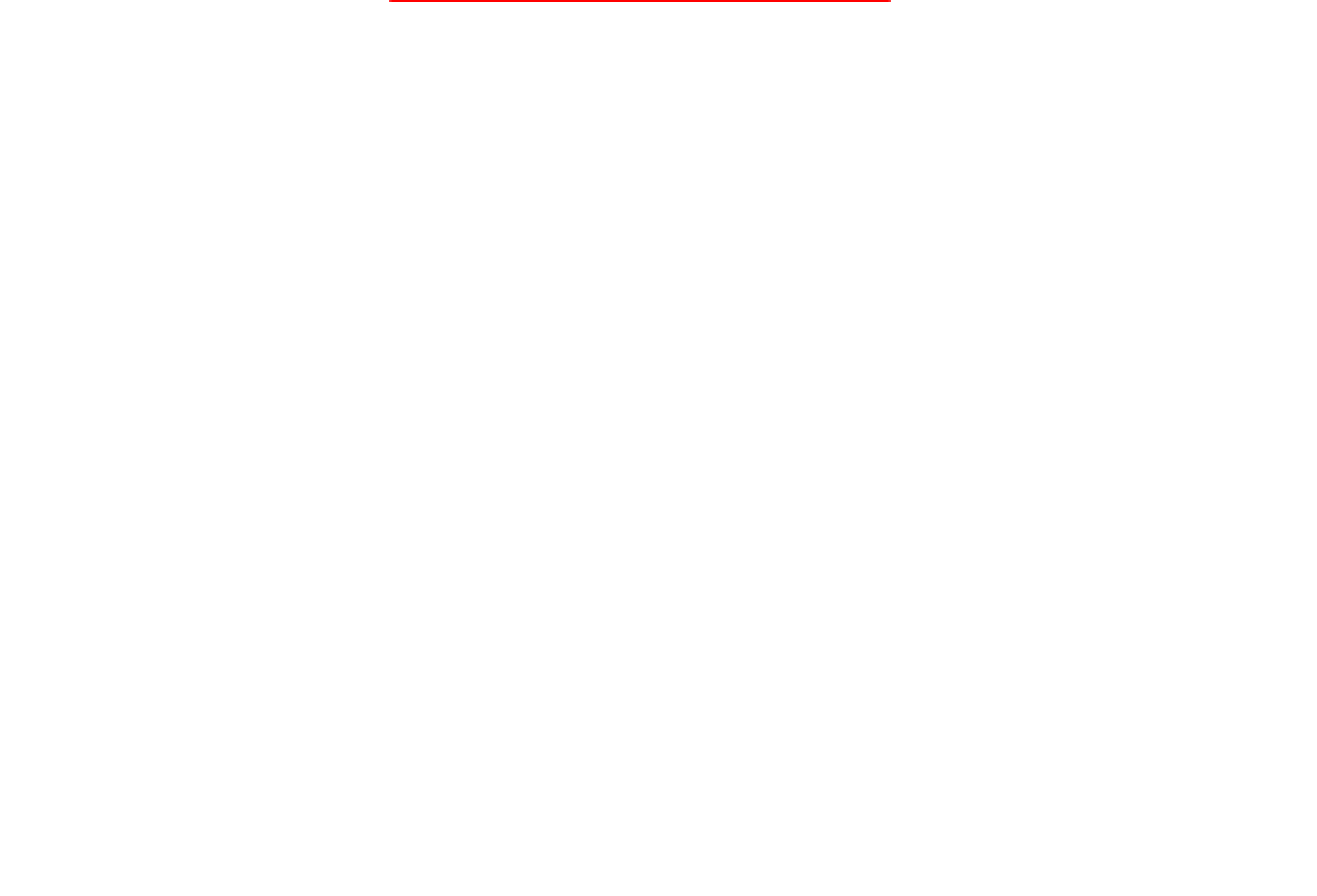
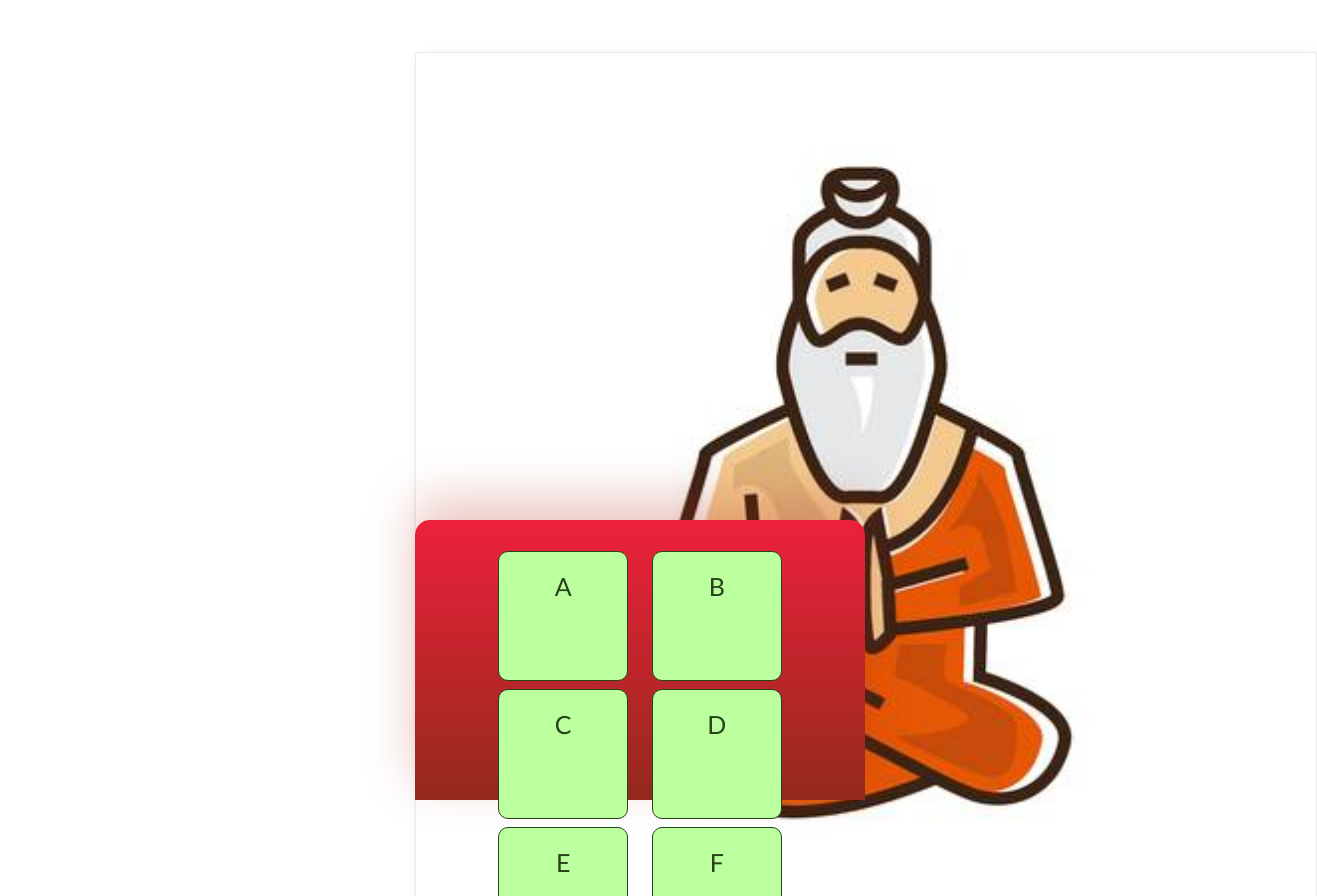
Before and after one commit to silent-lad/VueWordGuessGame, a Vue app: page / in a window 1280 px wide. Shown: the top 896 px of the page, 1317 px wide, since content can reach past the window. Before the commit the page ends 800 px from the top, so only its background shows below. Built offline with nearby package versions, Linux system fonts and the light colour scheme.

Commit message:
App Structure ready

```diff
--- a/src/App.vue
+++ b/src/App.vue
@@ -1,5 +1,24 @@
 <template>
-  <div id="app"></div>
+  <div id="app">
+    <div class="displayPanel">
+      <ImagePanel />
+    </div>
+    <div :class="state" class="playPanel">
+      <div class="words_wrapper">
+        <Word
+          :key="index"
+          v-for="(word, index) in wordArray"
+          :alphabet="word"
+          :state="state"
+        />
+      </div>
+      <div class="bottom_panel">
+        <button class="skip"></button>
+        <button class="btn action"></button>
+        <button class="backspace"></button>
+      </div>
+    </div>
+  </div>
 </template>
 
 <script>
@@ -13,20 +32,63 @@ export default {
     ImagePanel,
     Slots,
     Word
+  },
+  data() {
+    return {
+      wordArray: ["a", "b", "c", "d", "e", "f", "i"],
+      state: "danger"
+    };
   }
 };
 </script>
 
 <style lang="scss">
-@import url("./variables.scss");
+$dangerGradient: linear-gradient(to bottom, #ed213a, #93291e);
+$warningGradient: linear-gradient(to bottom, #f8de48, #ffbc02);
+$successGradient: linear-gradient(to top, #a8e063, #56ab2f);
+$primaryGradient: linear-gradient(to top, #0575e6, #021b79);
+$blackGradient: linear-gradient(to top, #232526, #414345);
+
 body {
   margin: 0;
 }
 #app {
-  max-width: 500px;
-  border: 1px solid red;
+  max-width: 450px;
   margin: 0 auto;
-  height: 100%;
-  border-radius: 10%;
+  height: 100vh;
+  // background: $primaryGradient;
+  .displayPanel {
+    height: 65%;
+  }
+  .playPanel {
+    height: 35%;
+    position: sticky;
+    bottom: 0;
+    width: 100%;
+    margin: 0;
+    border-top-left-radius: 15px;
+    border-top-right-radius: 15px;
+
+    &.success {
+      background: $successGradient;
+      box-shadow: 0px -20px 50px #56ab2f3a;
+    }
+    &.danger {
+      background: $dangerGradient;
+      box-shadow: 0px -20px 50px #b1261745;
+    }
+    &.warning {
+      background: $warningGradient;
+      box-shadow: 0px -20px 50px #fdc83034;
+    }
+    .words_wrapper {
+      display: flex;
+      flex-direction: row;
+      justify-content: center;
+      flex-wrap: wrap;
+      padding: 6% 6% 0 6%;
+    }
+  }
+  // border-radius: 5%;
 }
 </style>
--- a/src/components/ImagePanel.vue
+++ b/src/components/ImagePanel.vue
@@ -0,0 +1,35 @@
+<template>
+  <div class="img-wrapper">
+    <img :src="getImgUrl('guru')" />
+  </div>
+</template>
+
+<script>
+export default {
+  name: "ImagePanel",
+  props: ["imageName"],
+  methods: {
+    getImgUrl(pic) {
+      return require("../assets/" + pic + ".jpg");
+    }
+  }
+};
+</script>
+
+<style lang="scss">
+.img-wrapper {
+  position: relative;
+  top: 10%;
+  margin: 0 auto;
+  height: 70vw;
+  width: 70vw;
+  border: 0.5px solid #eaeaea;
+  border-radius: 2px;
+  padding: 2px;
+  box-shadow: 2px 2px 10px #eaeaea;
+  img {
+    height: 100%;
+    width: 100%;
+  }
+}
+</style>
--- a/src/components/Slots.vue
+++ b/src/components/Slots.vue
@@ -0,0 +1,8 @@
+<template> </template>
+
+<script>
+export default {};
+</script>
+
+<style>
+</style>
--- a/src/components/Word.vue
+++ b/src/components/Word.vue
@@ -0,0 +1,43 @@
+<template>
+  <div :class="state" class="word success">{{ alphabet }}</div>
+</template>
+
+<script>
+export default {
+  name: "Word",
+  props: ["alphabet", "state"],
+  data() {
+    return {};
+  },
+  methods: {
+    handleClick() {
+      this.$emit("WORD_SELCTED", this.alphabet);
+    }
+  }
+};
+</script>
+
+<style lang="scss">
+.word {
+  height: 7vw;
+  width: 7vw;
+  border-radius: 10px;
+  margin: 1% 3%;
+  font-size: 25px;
+  text-align: center;
+  text-transform: uppercase;
+  font-family: "Gill Sans", "Gill Sans MT", Calibri, "Trebuchet MS", sans-serif;
+  padding: 1.5vw;
+  &.success {
+    border: 5px solid #366d1d;
+    background: #bcff9e;
+    color: #264218;
+  }
+  &.danger {
+    border: 1px solid;
+  }
+  &.warning {
+    border: 1px solid;
+  }
+}
+</style>
--- a/src/variables.scss
+++ /dev/null
@@ -1,5 +0,0 @@
-$dangerGradient: linear-gradient(to bottom, #ed213a, #93291e);
-$warningGradient: linear-gradient(to bottom, #f37335, #fdc830);
-$successGradient: linear-gradient(to top, #a8e063, #56ab2f);
-$primaryGradient: linear-gradient(to top, #0575e6, #021b79);
-$blackGradient: linear-gradient(to top, #232526, #414345);
```
